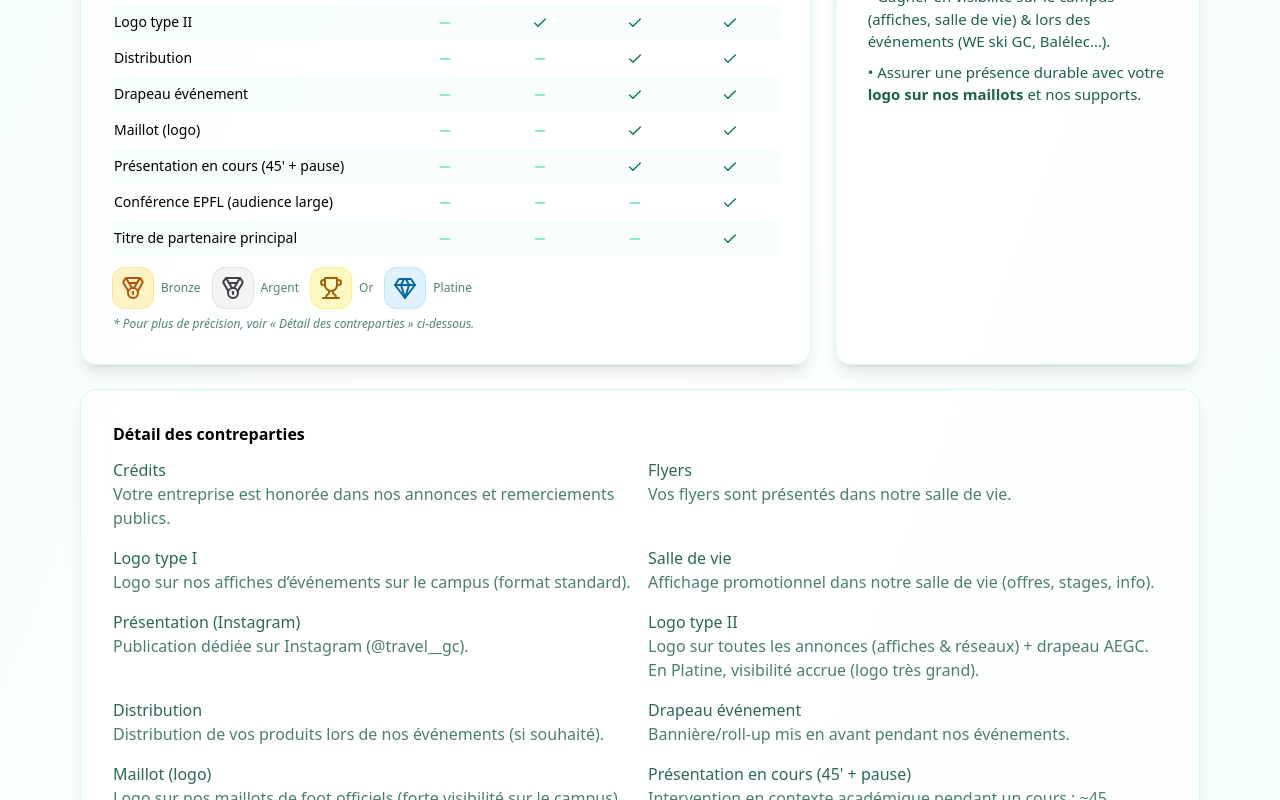
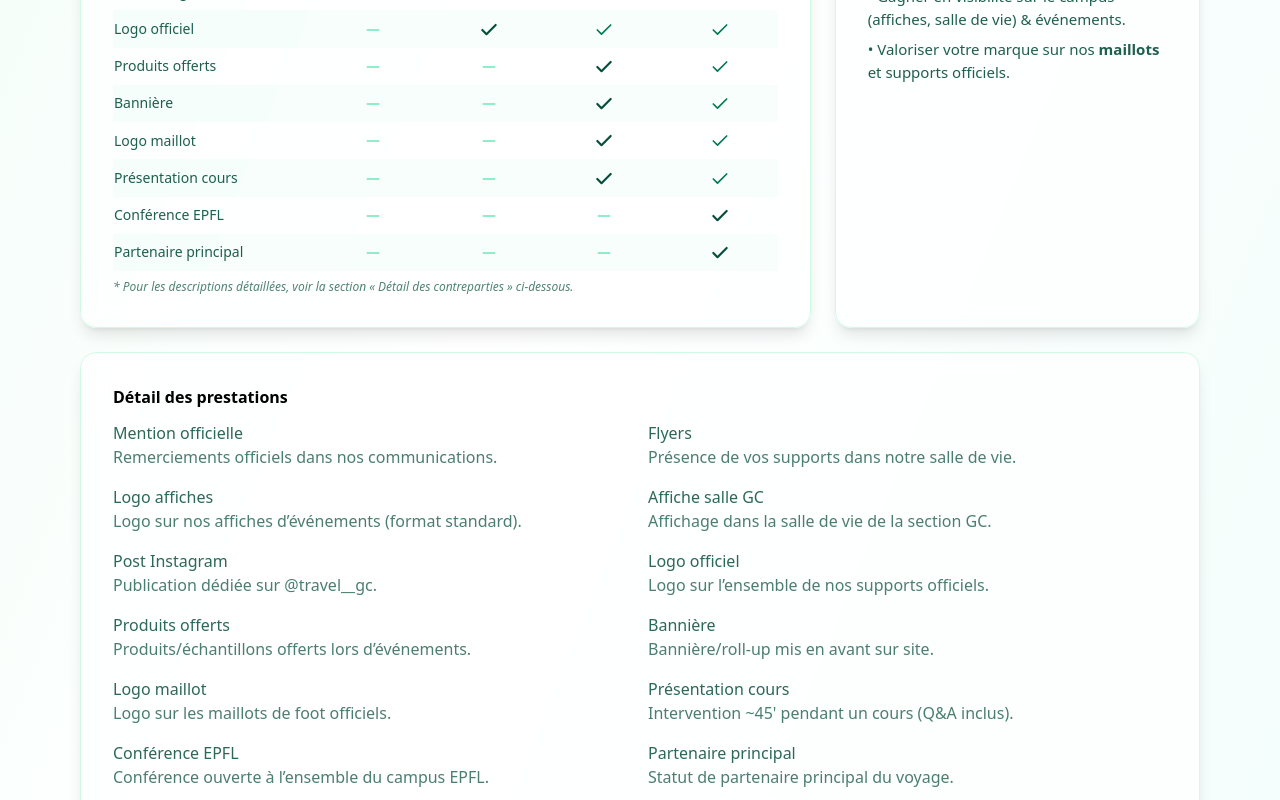
Before and after one commit to hugogebel-boop/TravelGC_siteweb, a React (Vite) app: page / in a window 1280 px wide. Shown: the part 1640-2440 px from the top of the page. Built offline with nearby package versions, Linux system fonts and the light colour scheme.

Commit message:
tableau spons maj

```diff
--- a/src/sponsor/SponsorDeck.tsx
+++ b/src/sponsor/SponsorDeck.tsx
@@ -266,145 +266,89 @@ const SectionVisits: React.FC = () => (
     </section>
 );
 
-/* ===================== Packs sponsoring — version avec présentation vs conférence ===================== */
-/* Icônes attendues en haut :
-   import { Handshake, Check, Minus, Medal, Trophy, Gem } from "lucide-react";
-   (SectionCard, Container, cx, brand doivent déjà exister)
-*/
+/* ===================== Packs sponsoring — données & UI ===================== */
+
+/* ===================== Packs sponsoring — données & UI complètes ===================== */
 
 type Feature = { key: string; label: string };
 
-/* Libellés (pull → maillot) + séparation des prises de parole */
 const baseFeatures: Feature[] = [
-    { key: "credits", label: "Crédits" },
+    { key: "credits", label: "Mention officielle" },
     { key: "flyers", label: "Flyers" },
-    { key: "logo_i", label: "Logo type I" },
-    { key: "salle", label: "Salle de vie" },
-    { key: "presentation_instagram", label: "Présentation (Instagram)" },
-    { key: "logo_ii", label: "Logo type II" },
-    { key: "distribution", label: "Distribution" },
-    { key: "drapeau", label: "Drapeau événement" },
-    { key: "pull", label: "Maillot (logo)" },
-    { key: "presentation_cours", label: "Présentation en cours (45' + pause)" }, // OR
-    { key: "conference_epfl", label: "Conférence EPFL (audience large)" },       // PLATINE
-    { key: "titre_pp", label: "Titre de partenaire principal" },
+    { key: "logo_i", label: "Logo affiches" },
+    { key: "salle", label: "Affiche salle GC" },
+    { key: "presentation_instagram", label: "Post Instagram" },
+    { key: "logo_ii", label: "Logo officiel" },
+    { key: "distribution", label: "Produits offerts" },
+    { key: "drapeau", label: "Bannière" },
+    { key: "pull", label: "Logo maillot" },
+    { key: "presentation_cours", label: "Présentation cours" },  // Or
+    { key: "conference_epfl", label: "Conférence EPFL" },     // Platine
+    { key: "titre_pp", label: "Partenaire principal" },
 ];
 
-/* Descriptions détaillées */
 const featureDescriptions: Record<string, string> = {
-    credits:
-        "Votre entreprise est honorée dans nos annonces et remerciements publics.",
-    flyers:
-        "Vos flyers sont présentés dans notre salle de vie.",
-    logo_i:
-        "Logo sur nos affiches d’événements sur le campus (format standard).",
-    salle:
-        "Affichage promotionnel dans notre salle de vie (offres, stages, info).",
-    presentation_instagram:
-        "Publication dédiée sur Instagram (@travel__gc).",
-    logo_ii:
-        "Logo sur toutes les annonces (affiches & réseaux) + drapeau AEGC. En Platine, visibilité accrue (logo très grand).",
-    distribution:
-        "Distribution de vos produits lors de nos événements (si souhaité).",
-    drapeau:
-        "Bannière/roll-up mis en avant pendant nos événements.",
-    pull:
-        "Logo sur nos maillots de foot officiels (forte visibilité sur le campus).",
-    presentation_cours:
-        "Intervention en contexte académique pendant un cours : ~45 minutes + pause questions.",
-    conference_epfl:
-        "Conférence à l’EPFL avec audience plus large (ouverture à l’ensemble des étudiant·e·s intéressé·e·s).",
-    titre_pp:
-        "Mention de partenaire principal + remerciements spécifiques.",
+    credits: "Remerciements officiels dans nos communications.",
+    flyers: "Présence de vos supports dans notre salle de vie.",
+    logo_i: "Logo sur nos affiches d’événements (format standard).",
+    salle: "Affichage dans la salle de vie de la section GC.",
+    presentation_instagram: "Publication dédiée sur @travel__gc.",
+    logo_ii: "Logo sur l’ensemble de nos supports officiels.",
+    distribution: "Produits/échantillons offerts lors d’événements.",
+    drapeau: "Bannière/roll-up mis en avant sur site.",
+    pull: "Logo sur les maillots de foot officiels.",
+    presentation_cours: "Intervention ~45' pendant un cours (Q&A inclus).",
+    conference_epfl: "Conférence ouverte à l’ensemble du campus EPFL.",
+    titre_pp: "Statut de partenaire principal du voyage.",
 };
 
-/* Packs (Argent = Bronze + … ; Or = Argent + … ; Platine = Or + …) */
 type Pack = { name: string; price: string; grants: Record<string, boolean> };
+
+/* Progression validée
+   Bronze = crédits, flyers, logo I
+   Argent = Bronze + salle, insta, logo II
+   Or     = Argent + distribution, maillot, bannière, présentation cours
+   Platine= Or + partenaire principal, conférence EPFL
+*/
 const packs: Pack[] = [
-    // Bronze = crédits, flyers, logo I
     {
         name: "Bronze",
         price: "CHF 1'000",
         grants: {
-            credits: true,
-            flyers: true,
-            logo_i: true,
-
-            salle: false,
-            presentation_instagram: false,
-            logo_ii: false,
-            distribution: false,
-            drapeau: false,
-            pull: false,
-            presentation_cours: false,
-            conference_epfl: false,
-            titre_pp: false,
+            credits: true, flyers: true, logo_i: true,
+            salle: false, presentation_instagram: false, logo_ii: false,
+            distribution: false, drapeau: false, pull: false, presentation_cours: false,
+            conference_epfl: false, titre_pp: false,
         },
     },
-
-    // Argent = Bronze + salle de vie, post Instagram, logo II
     {
         name: "Argent",
         price: "CHF 2'500",
         grants: {
-            credits: true,
-            flyers: true,
-            logo_i: true,
-
-            salle: true,
-            presentation_instagram: true,
-            logo_ii: true,
-
-            distribution: false,
-            drapeau: false,
-            pull: false,
-            presentation_cours: false,
-            conference_epfl: false,
-            titre_pp: false,
+            credits: true, flyers: true, logo_i: true,
+            salle: true, presentation_instagram: true, logo_ii: true,
+            distribution: false, drapeau: false, pull: false, presentation_cours: false,
+            conference_epfl: false, titre_pp: false,
         },
     },
-
-    // Or = Argent + distribution, maillot, drapeau, présentation en cours (45' + pause)
     {
         name: "Or",
         price: "CHF 5'000",
         grants: {
-            credits: true,
-            flyers: true,
-            logo_i: true,
-
-            salle: true,
-            presentation_instagram: true,
-            logo_ii: true,
-
-            distribution: true,
-            drapeau: true,
-            pull: true,
-            presentation_cours: true, // ← maintenant distinct
-            conference_epfl: false,
-            titre_pp: false,
+            credits: true, flyers: true, logo_i: true,
+            salle: true, presentation_instagram: true, logo_ii: true,
+            distribution: true, drapeau: true, pull: true, presentation_cours: true,
+            conference_epfl: false, titre_pp: false,
         },
     },
-
-    // Platine = Or + titre partenaire principal + conférence EPFL (audience large, logo très grand)
     {
         name: "Platine",
         price: "CHF 7'500",
         grants: {
-            credits: true,
-            flyers: true,
-            logo_i: true,
-
-            salle: true,
-            presentation_instagram: true,
-            logo_ii: true,
-
-            distribution: true,
-            drapeau: true,
-            pull: true,
-            presentation_cours: true,  // compris aussi
-            conference_epfl: true,     // ← niveau Platine
-            titre_pp: true,
+            credits: true, flyers: true, logo_i: true,
+            salle: true, presentation_instagram: true, logo_ii: true,
+            distribution: true, drapeau: true, pull: true, presentation_cours: true,
+            conference_epfl: true, titre_pp: true,
         },
     },
 ];
@@ -428,7 +372,7 @@ const PackIcon: React.FC<{ name: string; className?: string }> = ({ name, classN
     );
 };
 
-/* ——— Tri diagonal (inchangé) ——— */
+/* ——— Tri diagonal pour lisibilité ——— */
 const useDiagonalFeatures = (features: Feature[], packs: Pack[]) =>
     React.useMemo(() => {
         const firstIdx: Record<string, number> = {};
@@ -445,23 +389,22 @@ const useDiagonalFeatures = (features: Feature[], packs: Pack[]) =>
         });
     }, [features, packs]);
 
-/* ===================== Section — Packs (UI identique) ===================== */
+/* ===================== Section — Packs ===================== */
 const SectionOffers: React.FC = () => {
     const features = useDiagonalFeatures(baseFeatures, packs);
 
     return (
         <section id="packs" className="scroll-mt-24">
             <div className="grid gap-6">
-                <div className="flex items-center justify-between">
+                {/* Titre */}
                 <div className="flex items-center gap-2">
                     <Handshake className="size-6 text-emerald-700" />
                     <h2 className="text-xl sm:text-2xl font-semibold">Packs sponsoring</h2>
                 </div>
-                </div>
 
-                {/* Cartes mobile */}
+                {/* ===== Cartes (mobile-first) ===== */}
                 <div className="grid gap-4 md:hidden">
-                    {packs.map((p) => (
+                    {packs.map((p, packIndex) => (
                         <SectionCard key={p.name} className="divide-y divide-emerald-100">
                             <div className="flex items-center justify-between pb-3">
                                 <div className="flex items-center gap-3 min-w-0">
@@ -470,32 +413,52 @@ const SectionOffers: React.FC = () => {
                                 </div>
                                 <div className="text-emerald-700 font-bold">{p.price}</div>
                             </div>
+
                             <ul className="pt-3 grid gap-2 text-[15px] text-emerald-900/90">
-                                {features.map((f) => (
+                                {features.map((f) => {
+                                    const available = p.grants[f.key];
+                                    const prevAvailable = packIndex > 0 ? packs[packIndex - 1].grants[f.key] : false;
+
+                                    const textClass = !available
+                                        ? "text-emerald-400/60"
+                                        : !prevAvailable
+                                            ? "font-semibold text-emerald-900" // nouveau dans ce pack
+                                            : "text-emerald-800";              // déjà inclus avant
+
+                                    const iconClass = !available ? "text-emerald-300" : "text-emerald-700";
+
+                                    return (
                                         <li key={f.key} className="flex items-center justify-between">
-                                        <span className="pr-3">{f.label}</span>
-                                        {p.grants[f.key] ? (
-                                            <Check className="size-4 shrink-0 text-emerald-700" />
+                                            <span className={cx("pr-3", textClass)}>{f.label}</span>
+                                            {available ? (
+                                                <Check className={cx("size-4 shrink-0", iconClass)} />
                                             ) : (
-                                            <Minus className="size-4 shrink-0 text-emerald-300" />
+                                                <Minus className={cx("size-4 shrink-0", iconClass)} />
                                             )}
                                         </li>
-                                ))}
+                                    );
+                                })}
                             </ul>
                         </SectionCard>
                     ))}
                 </div>
 
-                {/* Tableau desktop + colonne arguments */}
+                {/* ===== Tableau (desktop/tablette) ===== */}
                 <div className="hidden md:grid lg:grid-cols-[2fr_1fr] gap-6">
+                    {/* Tableau comparatif */}
                     <SectionCard>
                         <div className="overflow-x-auto text-sm">
                             <table className="min-w-full">
                                 <thead>
                                     <tr>
-                                        <th className="text-left py-2 pr-3 font-semibold whitespace-nowrap">Prestations</th>
+                                        <th className="text-left py-2 pr-3 font-medium whitespace-nowrap">
+                                            Prestations
+                                        </th>
                                         {packs.map((p) => (
-                                            <th key={p.name} className="px-3 py-3 text-center font-semibold text-xs whitespace-nowrap align-top">
+                                            <th
+                                                key={p.name}
+                                                className="px-3 py-3 text-center font-semibold text-xs whitespace-nowrap align-top"
+                                            >
                                                 <div className="flex flex-col items-center gap-1">
                                                     <PackIcon name={p.name} />
                                                     <div className="mt-1">{p.name}</div>
@@ -505,19 +468,50 @@ const SectionOffers: React.FC = () => {
                                         ))}
                                     </tr>
                                 </thead>
+
                                 <tbody>
-                                    {features.map((f, idx) => (
-                                        <tr key={f.key} className={idx % 2 ? "bg-emerald-50/40" : ""}>
-                                            <td className="py-2 pr-3 whitespace-nowrap">{f.label}</td>
-                                            {packs.map((p) => (
+                                    {features.map((f, rowIdx) => (
+                                        <tr
+                                            key={f.key}
+                                            className={rowIdx % 2 ? "bg-emerald-50/40" : ""}
+                                        >
+                                            {/* colonne de gauche — pas en gras */}
+                                            <td className="py-2 pr-3 whitespace-nowrap text-emerald-900/90">
+                                                {f.label}
+                                            </td>
+
+                                            {/* cellules packs : icônes seules */}
+                                            {packs.map((p, packIndex) => {
+                                                const available = p.grants[f.key];
+                                                const prevAvailable =
+                                                    packIndex > 0 ? packs[packIndex - 1].grants[f.key] : false;
+
+                                                const colorClass = !available
+                                                    ? "text-emerald-300"
+                                                    : !prevAvailable
+                                                        ? "text-emerald-900" // nouveau → plus foncé
+                                                        : "text-emerald-700"; // déjà inclus → normal
+
+                                                const strokeWidth = !available ? 1.6 : !prevAvailable ? 2.6 : 2.0;
+
+                                                return (
                                                     <td key={p.name + f.key} className="px-3 py-2 text-center">
-                                                    {p.grants[f.key] ? (
-                                                        <Check className="inline size-4 text-emerald-700" />
+                                                        {available ? (
+                                                            <Check
+                                                                className={cx("inline size-5", colorClass)}
+                                                                strokeWidth={strokeWidth}
+                                                                aria-label={`${f.label} — inclus${!prevAvailable ? " (nouveau)" : ""}`}
+                                                            />
                                                         ) : (
-                                                        <Minus className="inline size-4 text-emerald-300" />
+                                                            <Minus
+                                                                className={cx("inline size-5", colorClass)}
+                                                                strokeWidth={strokeWidth}
+                                                                aria-label={`${f.label} — non inclus`}
+                                                            />
                                                         )}
                                                     </td>
-                                            ))}
+                                                );
+                                            })}
                                         </tr>
                                     ))}
                                 </tbody>
@@ -525,19 +519,12 @@ const SectionOffers: React.FC = () => {
                         </div>
 
                         {/* Légende + note */}
-                        <div className="mt-3 flex flex-wrap items-center gap-3 text-xs text-emerald-900/70">
-                            <div className="flex items-center gap-2"><PackIcon name="Bronze" /> Bronze</div>
-                            <div className="flex items-center gap-2"><PackIcon name="Argent" /> Argent</div>
-                            <div className="flex items-center gap-2"><PackIcon name="Or" /> Or</div>
-                            <div className="flex items-center gap-2"><PackIcon name="Platine" /> Platine</div>
-                        </div>
-
                         <div className="mt-2 text-xs italic text-emerald-900/70">
-                            * Pour plus de précision, voir <span className="font-medium">« Détail des contreparties »</span> ci-dessous.
+                            * Pour les descriptions détaillées, voir la section <span className="font-medium">« Détail des contreparties »</span> ci-dessous.
                         </div>
                     </SectionCard>
 
-                    {/* Pourquoi nous sponsoriser */}
+                    {/* Pourquoi nous sponsoriser — inchangé */}
                     <SectionCard className="space-y-4">
                         <div className="rounded-2xl bg-rose-600 text-white text-center font-semibold px-4 py-2">
                             Pourquoi nous sponsoriser ?
@@ -551,16 +538,15 @@ const SectionOffers: React.FC = () => {
                             <div className="font-semibold text-lg">Une opportunité pour…</div>
                             <ul className="mt-3 space-y-2 text-emerald-900/90 text-[15px]">
                                 <li>• Se faire connaître auprès des <b>450 étudiant·e·s</b> de la section Génie Civil.</li>
-                                <li>• Gagner en visibilité sur le campus (affiches, salle de vie) & lors des événements (WE ski GC, Balélec…).</li>
-                                <li>• Assurer une présence durable avec votre <b>logo sur nos maillots</b> et nos supports.</li>
+                                <li>• Gagner en visibilité sur le campus (affiches, salle de vie) & événements.</li>
+                                <li>• Valoriser votre marque sur nos <b>maillots</b> et supports officiels.</li>
                             </ul>
                         </div>
                     </SectionCard>
                 </div>
-
                 {/* Détail des contreparties */}
                 <SectionCard>
-                    <h3 className="font-semibold">Détail des contreparties</h3>
+                    <h3 className="font-semibold">Détail des prestations</h3>
                     <div className="mt-3 grid md:grid-cols-2 gap-4 text-[15px] md:text-base text-emerald-900/85">
                         {baseFeatures.map((f) => (
                             <div key={f.key}>
```
Lines whose indentation alone changed are shown as unchanged.
